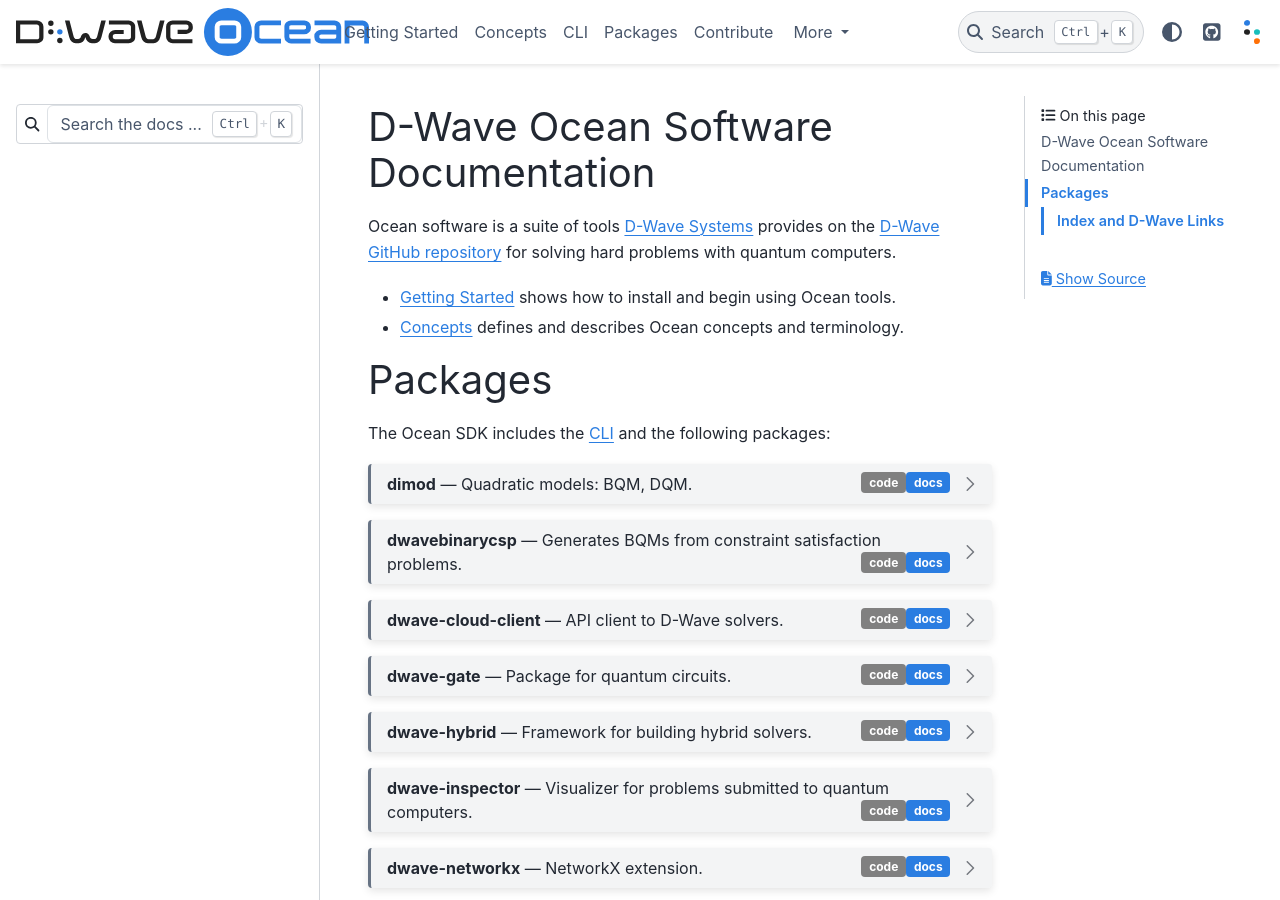
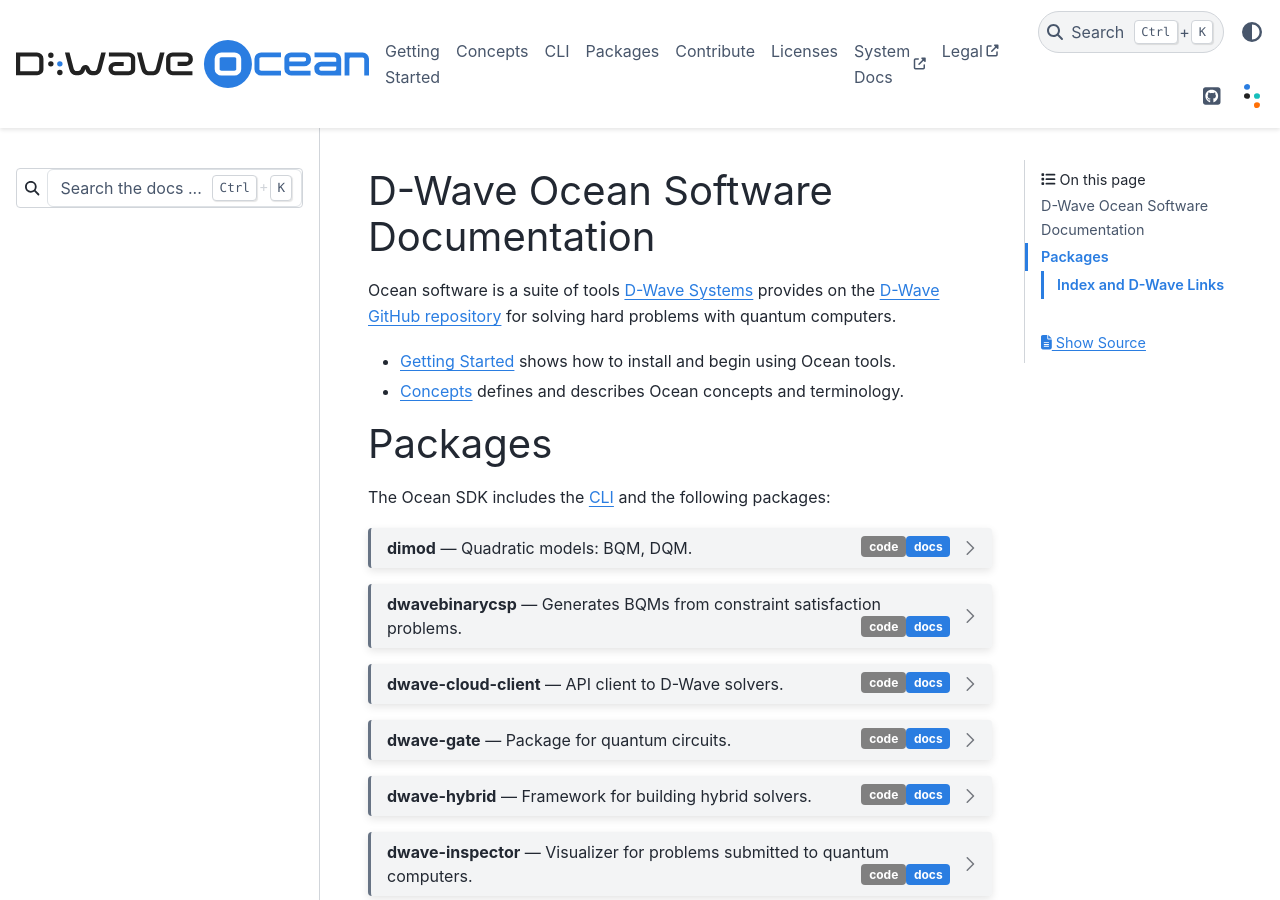
Before and after one commit to dwavesystems/dwave-ocean-sdk, a Sphinx documentation site: the page built from docs/index.rst, in a window 1280 px wide and 900 px high. Built offline with Sphinx 7.4.7 and the PyData theme 0.15.4, drawn with Linux system fonts in a browser that asks for light colours; pages that are not in the unit, such as notebooks, are missing from menus; some of the changed lines change nothing that is shown.

Commit message:
Increase max nav items (forgot to add this file to last commit)

```diff
--- a/docs/conf.py
+++ b/docs/conf.py
@@ -159,6 +159,8 @@
         },
     ],
     "collapse_navigation": True,
+    "header_links_before_dropdown": 8,
+    "navbar_align": "right",
     "show_prev_next": False,
     "logo": {
         "image_light": "_static/DWave-Ocean.svg",
```
